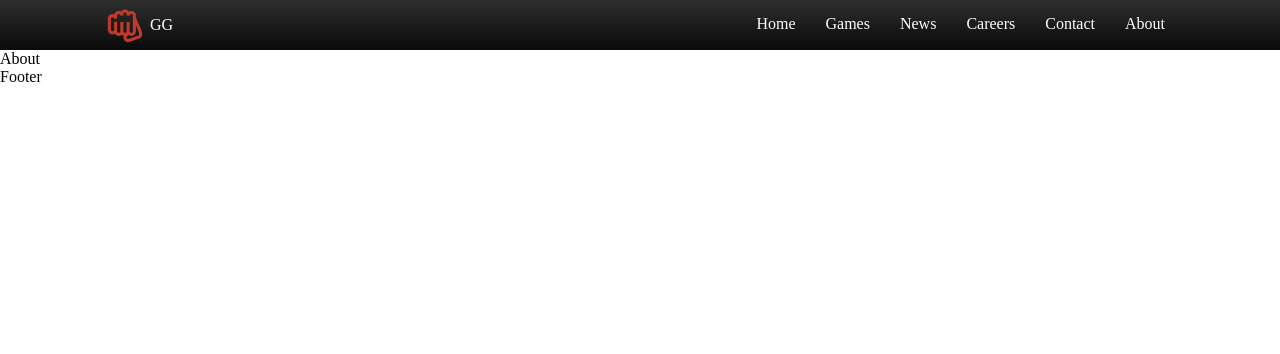
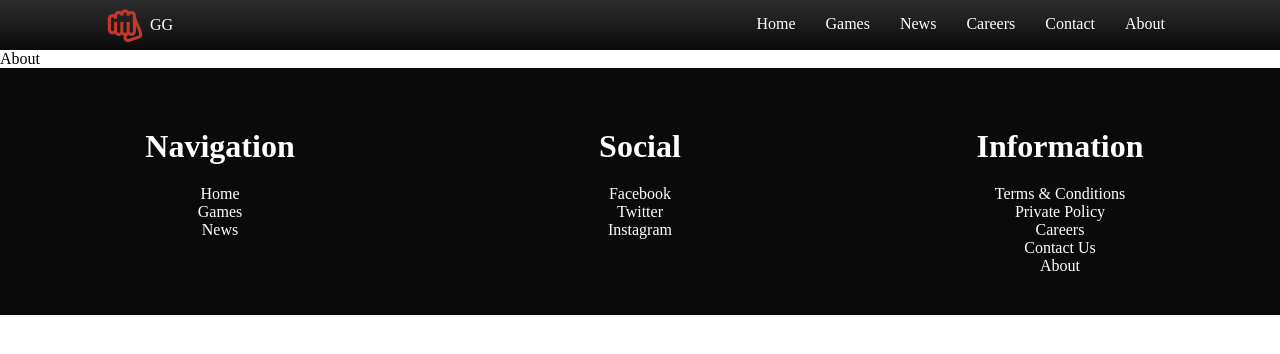
Before and after one commit to leafarz/react-grid-test, a React (Create React App) app: page /about in a window 1280 px wide. Shown: the top 354 px of the page. Built offline with nearby package versions, Linux system fonts and the light colour scheme.

Commit message:
added grid styled element, updated Footer, moved other constants to global component

```diff
--- a/src/components/Footer.jsx
+++ b/src/components/Footer.jsx
@@ -1,11 +1,69 @@
-import React, { Component } from 'react';
+import React from 'react';
+import styled from 'styled-components';
 
-export default class Footer extends Component {
-  render() {
-    return (
-      <div>
-        Footer
-      </div>
-    )
-  }
+import Grid from './../elements/Grid';
+import g from './../js/global';
+
+const Footer = () => {
+  const SFooter = styled.footer`
+    background-color: ${g.BGColor2};
+    color: white;
+    text-align: center;
+  `;
+
+  const UL = styled.ul`
+    list-style-type: none;
+    text-decoration: none;
+  `;
+  const LI = styled.li`
+    a {
+      text-decoration: none;
+      color: white;
+
+      &:hover {
+        text-decoration: underline;
+      }
+    }
+  `;
+  const GridItem = styled(Grid.Item)`
+    h1 {
+      padding: 20px;
+    }
+  `;
+
+  return (
+    <SFooter>
+      <Grid.Container columns={3} padding={20} gap={20}>
+        <GridItem centered>
+          <h1>Navigation</h1>
+          <UL>
+            <LI><a href='/'>Home</a></LI>
+            <LI><a href='/games'>Games</a></LI>
+            <LI><a href='/news'>News</a></LI>
+          </UL>
+        </GridItem>
+
+        <GridItem centered>
+          <UL>
+            <h1>Social</h1>
+            <LI><a href='#facebook'>Facebook</a></LI>
+            <LI><a href='#twitter'>Twitter</a></LI>
+            <LI><a href='#instagram'>Instagram</a></LI>
+          </UL>
+        </GridItem>
+        <GridItem centered>
+          <UL>
+            <h1>Information</h1>
+            <LI><a href='#terms-conditions'>Terms & Conditions</a></LI>
+            <LI><a href='#private-policy'>Private Policy</a></LI>
+            <LI><a href='#careers'>Careers</a></LI>
+            <LI><a href='#contact-us'>Contact Us</a></LI>
+            <LI><a href='#about'>About</a></LI>
+          </UL>
+        </GridItem>
+      </Grid.Container>
+    </SFooter>
+  )
 }
+
+export default Footer
--- a/src/components/Header.jsx
+++ b/src/components/Header.jsx
@@ -7,15 +7,14 @@ import styled from 'styled-components';
 import Brand from './Brand';
 
 // styled elements
+import g from './../js/global';
 import List from '../elements/List';
 
 const Header = () => {
   // + styles
-  const MARGIN = 100;
-  const BGColor = 'rgb(46, 46, 46)';
 
   const HeaderContainer = styled.header`
-    background-image: linear-gradient(${BGColor}, rgb(10, 10, 10));
+    background-image: linear-gradient(${g.BGColor1}, rgb(10, 10, 10));
     &::after{
       content: '';
       display: table;
@@ -23,7 +22,7 @@ const Header = () => {
     }
   `;
   const NavContainer = styled.nav`
-    margin: 0 ${MARGIN}px;
+    margin: 0 ${g.Margin}px;
     color: white;
   `;
   const BrandContainer = styled.div`
--- /dev/null
+++ b/src/elements/Grid.js
@@ -0,0 +1,18 @@
+import styled from 'styled-components';
+
+const Container = styled.div`
+  display: grid;
+  grid-template-columns: repeat( ${prop => prop.columns ? prop.columns : 2}, 1fr);
+  padding: ${prop => prop.padding ? prop.padding : 0}px;
+  grid-gap: ${prop => prop.gap ? prop.gap : 0}px;
+`;
+
+const Item = styled.div`
+  padding: 20px;
+  text-align: ${prop => prop.centered ? 'center' : 'unset'};
+`;
+
+export default {
+  Container,
+  Item
+};
--- /dev/null
+++ b/src/js/global.js
@@ -0,0 +1,9 @@
+const Margin = 100;
+const BGColor1 = 'rgb(46, 46, 46)';
+const BGColor2 = 'rgb(10, 10, 10)';
+
+export default {
+  Margin,
+  BGColor1,
+  BGColor2
+}
```
